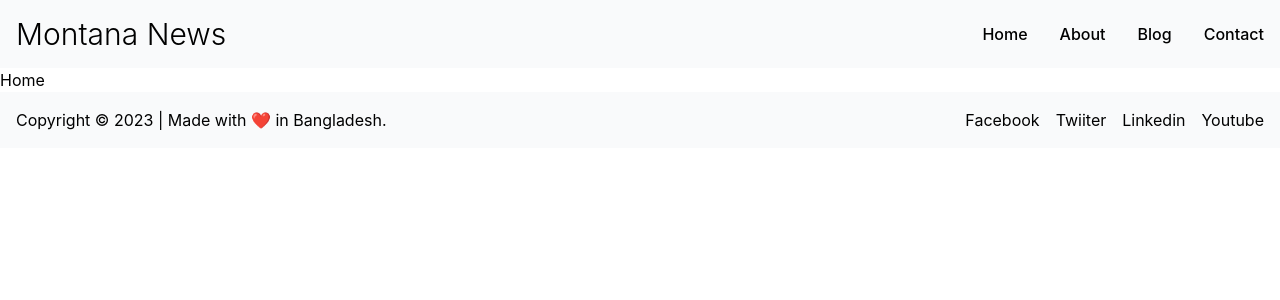
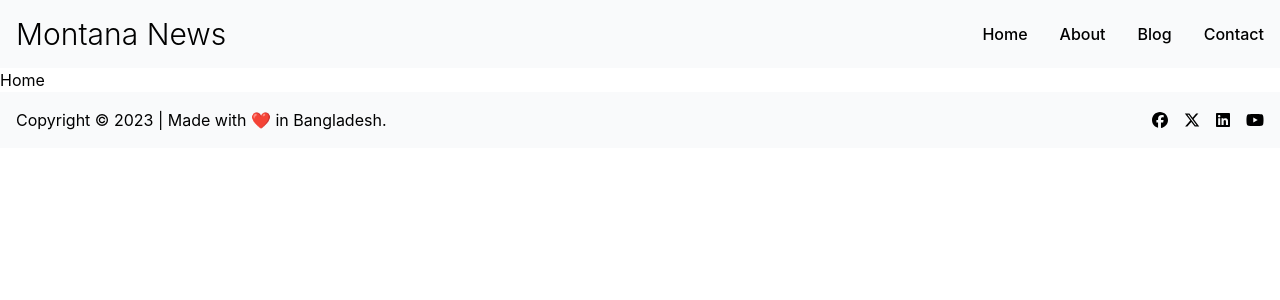
Before and after one commit to monzuralam/montana-news-vue, a Vue app: page / in a window 1280 px wide. Shown: the top 300 px of the page. Built offline with nearby package versions, Linux system fonts and the light colour scheme.

Commit message:
vue-fontawesome has been config & import necessary icon and use it Footer component

```diff
--- a/src/components/Footer/Footer.Component.vue
+++ b/src/components/Footer/Footer.Component.vue
@@ -1,19 +1,27 @@
 <template>
   <footer class="footer-section bg-gray-50 p-4">
     <div class="container mx-auto">
-      <div class="flex">
+      <div class="md:flex sm:flex-none">
         <div class="flex-1">
-          <p class="text-base">
+          <p class="text-base md:text-left text-center">
             Copyright &copy; {{ year }} | Made with ❤️ in Bangladesh.
           </p>
         </div>
         <div
-          class="flex flex-1 md:justify-end sm:justify-between align-middle gap-x-4"
+          class="flex flex-1 md:justify-end justify-center align-middle gap-x-4"
         >
-          <a href="">Facebook</a>
-          <a href="">Twiiter</a>
-          <a href="">Linkedin</a>
-          <a href="">Youtube</a>
+          <a href="https://facebook.com/#" target="_blank" rel="nofollow"
+            ><font-awesome-icon icon="fa-brands fa-facebook"
+          /></a>
+          <a href="https://twitter.com/#" target="_blank" rel="nofollow"
+            ><font-awesome-icon icon="fa-brands fa-x-twitter"
+          /></a>
+          <a href="https://linkedin.com/#" target="_blank" rel="nofollow"
+            ><font-awesome-icon icon="fa-brands fa-linkedin"
+          /></a>
+          <a href="https://youtube.com/#" target="_blank" rel="nofollow"
+            ><font-awesome-icon icon="fa-brands fa-youtube"
+          /></a>
         </div>
       </div>
     </div>
--- a/src/main.js
+++ b/src/main.js
@@ -5,6 +5,12 @@ import App from './App.vue'
 import Home from "./components/Home/Home.Component.vue";
 import Blog from "./components/Blog/Blog.Component.vue";
 import Contact from "./components/Contact/Contact.Component.vue";
+
+// vue-fontawesome
+import { library } from '@fortawesome/fontawesome-svg-core'
+import { FontAwesomeIcon } from '@fortawesome/vue-fontawesome'
+import { faFacebook, faXTwitter, faLinkedin, faYoutube } from '@fortawesome/free-brands-svg-icons';
+library.add(faFacebook, faXTwitter, faLinkedin, faYoutube);
 
 const routes = [
     {
@@ -26,4 +32,4 @@ const router = createRouter({
     routes
 });
 
-createApp(App).use(router).mount('#app')
+createApp(App).use(router).component('font-awesome-icon', FontAwesomeIcon).mount('#app')
```
